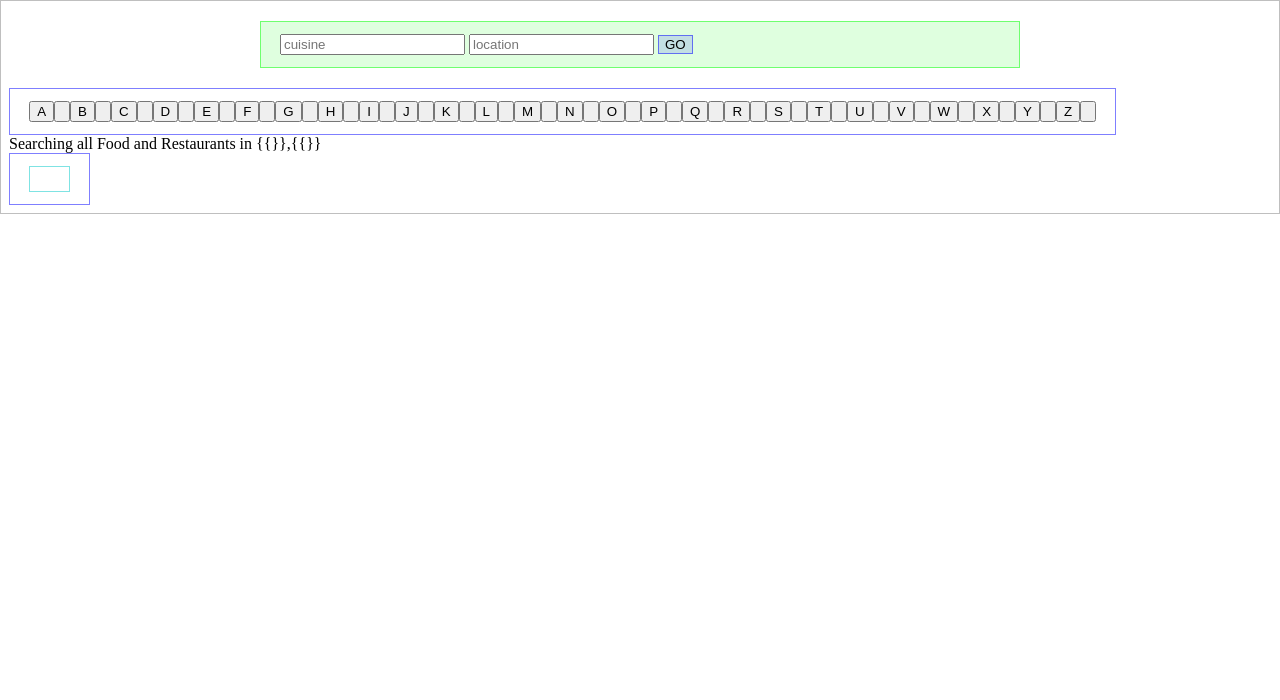
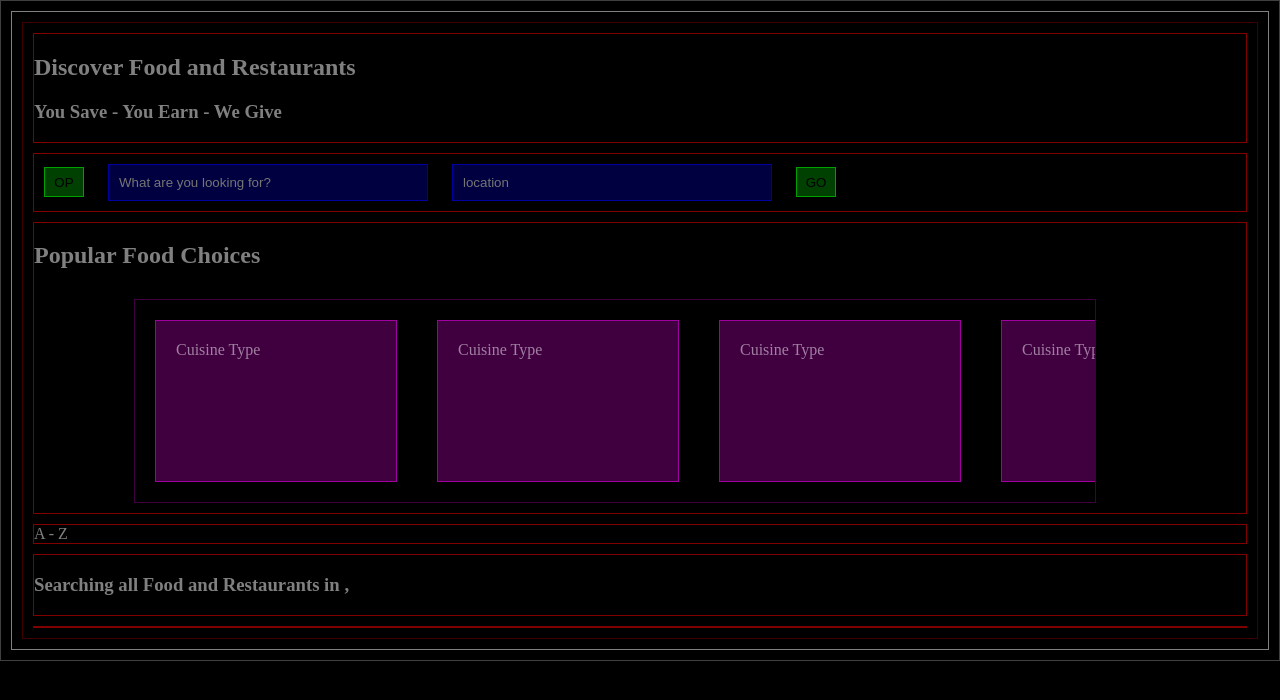
Before and after one commit to phillippuckett/YPGoogleMaps-project-in-JS, a plain HTML site: page index.html in a window 1280 px wide. Drawn offline with nearby package versions, Linux system fonts and the light colour scheme.

Commit message:
Clean Slated

```diff
--- a/css/style.css
+++ b/css/style.css
@@ -1,65 +1,62 @@
 html {
-    border: 1px solid rgba(0,0,0,.25);
+    color: rgba(255,255,255,.5);
+    border: 1px solid rgba(255,255,255,.25);
+    background-color: rgba(0,0,0,1);
     margin: auto;
 }
 
-.bodyRow {
-    border: 1px solid rgba(0,0,255,.5);
-    display: inline-flex;
-    padding: 1.5vh 1.5vw;
-    margin: auto;
+body {
+    border: 1px solid rgba(255,255,255,.5);
+    margin: 1.25vh;
 }
 
-.bodyCol {
-    border: 1px solid rgba(0,200,200,.5);
-    padding: 1.5vh 1.5vw;
-    margin: auto;
-    height: auto;
+.main1 {
+    border: 1px solid rgba(255,0,0,.25);
+    margin: 1.25vh;
+}
+.main5 {
+    border: 1px solid rgba(255,0,0,.5);
+    margin: 1.25vh;
+}
+.main25 {
+    border: 1px solid rgba(255,0,0,.75);
+    margin: 1.25vh;
+}
+.main125 {
+    border: 1px solid rgba(255,0,0,1);
+    padding: 2.5vh;
+    margin: 2.5vh;
 }
 
-.GPS {
-    border: 1px solid rgba(0,255,0,.75);
-    background-color: rgba(0,255,0,.25);
-    margin: 2.5vh auto 2.5vh auto;
-    height: 25vw;
-    width: 50vh;
+.cuisine1 {
+    border: 1px solid rgba(255,0,255,.25);
+    display: inline-flex;
+    overflow-x: auto;
+    max-width: 75vw;
+    margin: 1.25vh 12.5vh;
 }
-.ad {
-    border: 1px solid rgba(255,0,0,.5);
-    background-color: rgba(255,0,0,.125);
-    margin: 2.5vh auto 2.5vh auto;
-    height: 15vw;
-    width: 50vh;
+.cuisine5 {
+    border: 1px solid rgba(255,0,255,.5);
+    background-color: rgba(255,0,255,.25);
+    height: 15vh;
+    min-width: 25vh;
+    padding: 2.5vh;
+    margin: 2.5vh;
 }
 
-.ngRpt {
-    border: 1px solid rgba(255,0,0,.5);
-    background-color: rgba(255,0,0,.125);
-    margin: 2.5vh auto 2.5vh auto;
-    height: 12.5vw;
-    width: 75vh;
+.search {
+    border: 1px solid rgba(0,255,0,.5);
+    background-color: rgba(0,255,0,.25);
+    margin: 1.25vh;
+    height: 3.75vh;
+    width: 5vh;
 }
 
-.ngRptName {
-    font-size: 2.5vh;
-    margin: 2.5vh 1.25vw;
+.input {
+    border: 1px solid rgba(0,0,255,.5);
+    background-color: rgba(0,0,255,.25);
+    padding: 1.25vh;
+    margin: 1.25vh;
+    max-height: 5vh;
+    width: 25vw;
 }
-.ngRptLoc {
-    color: rgba(0,0,0,.5);
-    font-size: 2.25vh;
-    margin: 2.5vh 1.25vw;
-}
-
-.searchBar {
-    border: 1px solid rgba(0,255,0,.5);
-    background-color: rgba(0,255,0,.125);
-    padding: 1.5vh 1.5vw;
-    margin: 2.5vh auto 2.5vh auto;
-    width: 90vh;
-}
-
-.searchBtn {
-    border: 1px solid rgba(0,0,255,.5);
-    background-color: rgba(0,0,255,.125);
-
-}
--- /dev/null
+++ b/html/mainTmpl.html
@@ -0,0 +1,67 @@
+<div class="main1" ng-controller="mainCtrl">
+
+    <!--TITLE-->
+    <div class="main5">
+        <h2>Discover Food and Restaurants</h2>
+        <h3>You Save - You Earn - We Give</h3>
+    </div>
+
+    <!--SEARCH-->
+    <div class="main5">
+        <div>
+            <form method="post">
+                <button class="search">OP</button>
+                <input class="input" id="searchBar" type="search" ng-model="category" placeholder="What are you looking for?" maxlength="15">
+                <input class="input" id="searchBar" type="search" ng-model="location" placeholder="location" maxlength="15">
+                <button class="search" ng-click="getYpCtrl()">GO</button>
+            </form>
+        </div>
+    </div>
+
+    <!--POPULAR CUISINES-->
+    <div class="main5">
+        <h2>Popular Food Choices</h2>
+        <div class="cuisine1">
+            <div class="cuisine5">Cuisine Type</div>
+            <div class="cuisine5">Cuisine Type</div>
+            <div class="cuisine5">Cuisine Type</div>
+            <div class="cuisine5">Cuisine Type</div>
+            <div class="cuisine5">Cuisine Type</div>
+            <div class="cuisine5">Cuisine Type</div>
+        </div>
+    </div>
+
+    <!--AZ INDEX-->
+    <div class="main5"> A - Z
+        <script>
+            var btns = "";
+        var letters = "ABCDEFGHIJKLMNOPQRSTUVWXYZ";
+        var letterArray = letters.split("");
+        for (var i = 0; i < letters.length; i++) {
+            var letter = letterArray.shift();
+            btns += '<button onclick="alert(\'' + letter + '\');">' + letter + '<button>';
+        }
+        <script>
+            document.write(btns);
+        </script>
+    </div>
+
+    <!--PAGINATION : SEARCH RESULTS-->
+    <div class="main5">
+        <h3>Searching all Food and Restaurants in {{listing.address.city}},{{listing.address.prov}}</h3>
+    </div>
+
+    <div class="main5">
+        <div class="main125" ng-repeat="listing in data.listings">
+            <div>{{listing.name}}</div>
+            <div>{{listing.address.street}}, {{listing.address.city}} {{listing.address.prov}} {{listing.address.pcode}}</div>
+        </div>
+    </div>
+
+    <!--GOOGLE MAPS DIRECTIVE-->
+
+    <!--CUISINE FUNCTIONS-->
+
+    <!--UIDs (maybe)-->
+
+</div>
--- a/index.html
+++ b/index.html
@@ -2,78 +2,28 @@
 <html lang="en" ng-app="zhp">
 
 <head>
+
     <meta charset="UTF-8">
+    <title>ZHP</title>
+
+    <!--STYLE(S)-->
     <link rel="stylesheet" href="css/style.css">
-    <title>zhp</title>
+
 </head>
 
-<script>
-    var active = function () {
-        var searchBar = document.getElementByID('searchBar');
-        if (searchBar.value === '...') {
-            searchBar.value = '';
-            searchBar.placeholder = '...';
-        }
-    }
+<body>
 
-        var inactive = function () {
-        var searchBar = document.getElementByID('searchBar');
-        if (searchBar.value === '') {
-            searchBar.value = '...';
-            searchBar.placeholder = '';
-        }
-    }
-</script>
+    <!--DIRECTIVE(S)-->
+    <main-dir></main-dir>
 
-<div class="searchBar">
-    <form method="post">
-        <input id="searchBar" value="..." type="text" ng-model="category" placeholder="cuisine" onmousedown="active();" onblur="inactive();" maxlength="15" autocomplete="off">
-        <input id="searchBar" value="..." type="text" ng-model="location" placeholder="location" onmousedown="" onblur="" maxlength="15" autocomplete="off">
-        <button ng-click="getYpCtrl()" class="searchBtn">GO</button>
-    </form>
-</div>
+    <!--CONTENT DELIVERY NETWORK(S)-->
+    <script src="https://ajax.googleapis.com/ajax/libs/angularjs/1.5.5/angular.min.js"></script>
 
-<body ng-controller="mainCtrl">
-
-    <div class="bodyRow">
-        <script>
-            var btns = "";
-        var letters = "ABCDEFGHIJKLMNOPQRSTUVWXYZ";
-        var letterArray = letters.split('');
-        for (var i = 0; i < letters.length; i++) {
-            var letter = letterArray.shift();
-            btns += '<button onclick="alert(\'' + letter + '\');">' + letter + '<button>';
-        }
-        </script>
-
-        <script>
-            document.write(btns);
-        </script>
-    </div>
-
-    <div ng-model="location" ng-controller="getYpCtrl()"> Searching all Food and Restaurants in {{}},{{}}</div>
-    <div class="bodyRow">
-        <div class="bodyCol">
-            <div ng-repeat="listing in data.listings" class="ngRpt">
-                <div class="ngRptName">{{listing.name}}</div>
-                <div class="ngRptLoc">{{listing.address.street}}, {{listing.address.city}} {{listing.address.prov}} {{listing.address.pcode}}</div>
-            </div>
-        </div>
-    </div>
-
-    <!--Content Delivery Network-->
-    <script src="https://ajax.googleapis.com/ajax/libs/angularjs/1.5.5/angular.min.js"></script>
-    <!--<script src="http://maps.googleapis.com/maps/api/js"></script>-->
-
-    <!--Scripts-->
+    <!--SCRIPT(S)-->
     <script src="js/app.js"></script>
-    <script src="js/controllers/mainCtrl.js"></script>
-
-    <script src="js/services/mainSvc.js"></script>
-
-    <script src="js/directives/mainDir.js"></script>
-    <script src="js/directives/azDir.js"></script>
-    <script src="js/directives/mapDir.js"></script>
+    <script src="js/mainCtrl.js"></script>
+    <script src="js/mainDir.js"></script>
+    <script src="js/mainSvc.js"></script>
 
 </body>
 
--- a/js/controllers/mainCtrl.js
+++ /dev/null
@@ -1,13 +0,0 @@
-angular.module('zhp')
-    .controller('mainCtrl', function ($scope, $http, mainSvc) {
-
-        console.log('CTRL');
-        $scope.getYpCtrl = function () {
-            // console.log('getYpCtrl');
-            mainSvc.getYpSvc($scope.category, $scope.location)
-                .then(function (response) {
-                    $scope.data = response;
-                })
-        };
-
-    });
--- /dev/null
+++ b/js/mainCtrl.js
@@ -0,0 +1,28 @@
+angular.module('zhp')
+    .controller('mainCtrl', function ($scope, $http, mainSvc) {
+        console.log('RUNNING');
+        $scope.getYpCtrl = function () {
+            console.log('getYpCtrl');
+
+            // TITLE // (static)
+
+            // SEARCH // (categories, locations)
+            mainSvc.getYpSvc($scope.category, $scope.location)
+                .then(function (response) {
+                    $scope.data = response;
+                })
+
+            // POPULAR CUISINES // (mostPopular tp leastPopular)
+
+            // AZ INDEX // (yellowApi)
+
+            // PAGINATION : SEARCH RESULTS // (12resultsPerPage, yellowApi)
+
+            // GOOGLE MAPS DIRECTIVE // (googleMapsApi, yellowApi)
+
+            // CUISINE FUNCTIONS //
+
+            // UIDs (maybe)//
+        };
+
+    });
--- /dev/null
+++ b/js/mainDir.js
@@ -0,0 +1,11 @@
+angular.module('zhp')
+    .directive('mainDir', function () {
+        return {
+            restrict: 'E',
+            templateUrl: 'html/mainTmpl.html',
+            controller: function ($scope) {
+                $scope.mainDir = 'mainDir';
+                console.log('RUNNING');
+            }
+        }
+    });
--- a/js/services/mainSvc.js
+++ b/js/mainSvc.js
@@ -1,12 +1,12 @@
 angular.module('zhp')
     .service('mainSvc', function ($http) {
 
-        console.log('SVC');
+        console.log('RUNNING');
         this.getYpSvc = function (name, location) {
             // var cuisine = category;
             return $http({
                 method: 'GET',
-                url: 'http://api.sandbox.yellowapi.com/FindBusiness/?what=Category&where=Location&pgLen=10&pg=1&dist=1&fmt=JSON&lang=en&UID=0000&apikey=7hremc98vmtm6794zfy67hbv',
+                url: 'http://api.sandbox.yellowapi.com/FindBusiness/?what=Restaurants&where=Las+Vegas&pgLen=100&pg=1&dist=1&fmt=JSON&lang=en&UID=000&apikey=7hremc98vmtm6794zfy67hbv',
             })
                 .then(function success(response) {
                     console.log(response);
```
Also changed, not shown: js/directives/azDir.js (deleted, +0 -12 lines), js/directives/mainDir.js (deleted, +0 -11 lines), js/directives/mapDir.js (deleted, +0 -23 lines), README.md (deleted), js/app.js (line endings or trailing spaces), templates/azTmpl.html (added), templates/mainTmpl.html (added), templates/mapTmpl.html (added).
